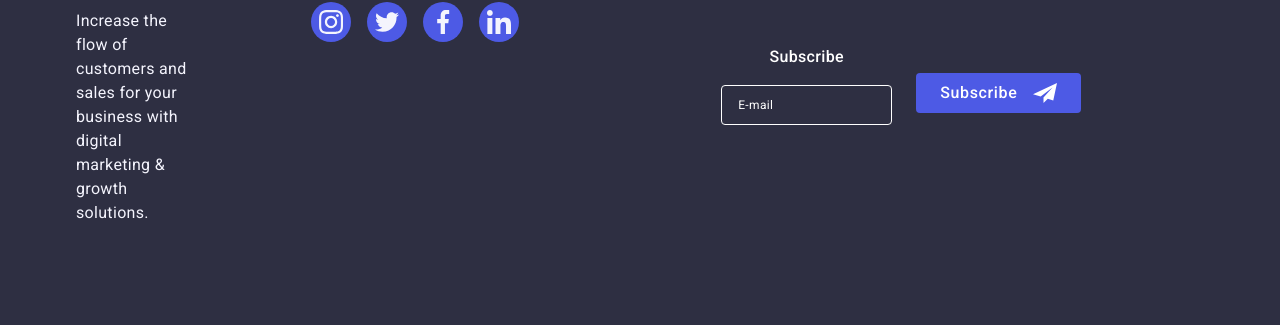
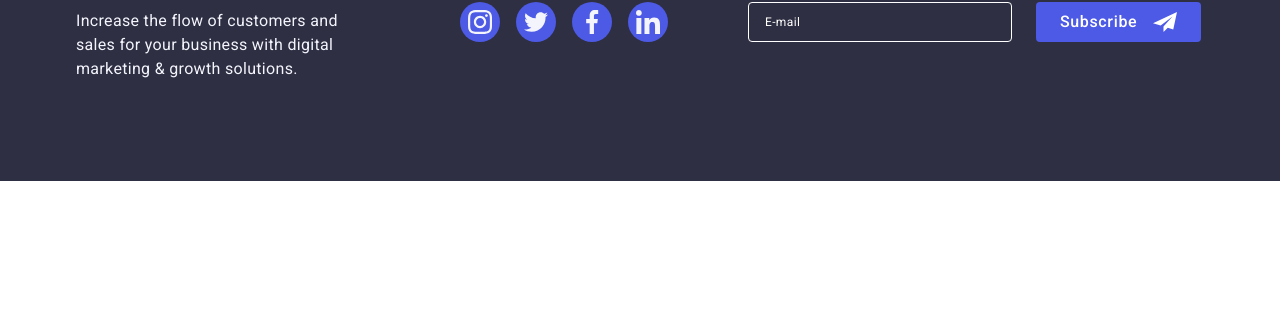
Before and after one commit to DariiaBabii/goit-markup-hw-06, a plain HTML site: page index.html in a window 1280 px wide. Shown: the part 3067-3392 px from the top of the page. After the commit the page ends 3248 px from the top, so only its background shows below. Drawn offline with nearby package versions, Linux system fonts and the light colour scheme; files whose address does not match are found by name.

Commit message:
changed input

```diff
--- a/css/styles.css
+++ b/css/styles.css
@@ -540,6 +540,16 @@ img {
   background-color: var(--pressed-state);
 }
 
+.social-button:focus,
+.social-button:hover {
+  background-color: var(--pressed-state);
+}
+
+.social-button.social-button-dark:focus,
+.social-button.social-button-dark:hover {
+  background-color: var(--success-color);
+}
+
 .team-member-icon {
   fill: currentColor;
 }
@@ -749,6 +759,10 @@ img {
     var(--transition-timing-function);
 }
 
+.footer-mail-icon {
+  fill: currentColor;
+}
+
 .button-mail {
   border-radius: 4px;
   display: flex;
@@ -803,40 +817,12 @@ button.button-portfolio {
 }
 /* #endregion Buttons */
 
-/* #region Footer */
+/*#region Footer */
+
 .footer {
+  padding-top: 96px;
+  padding-bottom: 96px;
   background-color: var(--dark-color);
-  padding: 96px 0;
-}
-
-@media only screen and (min-width: 768px) {
-  .footer {
-    padding-top: 100px;
-    padding-bottom: 100px;
-  }
-}
-
-.footer-flex {
-  display: flex;
-  flex-direction: column;
-  gap: 72px;
-  align-items: center;
-}
-
-@media only screen and (min-width: 768px) {
-  .footer-flex {
-    flex-direction: column;
-    justify-content: space-between;
-    gap: 80px;
-    align-items: center;
-  }
-}
-
-@media only screen and (min-width: 1158px) {
-  .footer-flex {
-    flex-direction: row;
-    gap: 80px;
-  }
 }
 
 .footer-container {
@@ -845,34 +831,24 @@ button.button-portfolio {
   gap: 72px;
 }
 
-@media only screen and (min-width: 768px) {
-  .footer-container {
-    flex-direction: row;
-    align-items: flex-start;
-    gap: 24px;
-  }
+.footer-container-section {
+  display: flex;
+  flex-direction: column;
+  align-items: center;
+  gap: 16px;
 }
 
-@media only screen and (min-width: 1158px) {
-  .footer-container {
-    flex-direction: row;
-    align-items: flex-start;
-    gap: 120px;
-  }
+.footer-text {
+  color: var(--light-bg-color);
+  font-weight: 400;
+  font-size: 16px;
+  line-height: 1.5;
+  letter-spacing: 0.02em;
+  max-width: 264px;
 }
 
-.footer-content {
-  display: flex;
-  flex-direction: column;
-  gap: 16px;
-  align-items: center;
-}
-
-@media only screen and (min-width: 768px) {
-  .footer-content {
-    display: flex;
-    align-items: flex-start;
-  }
+.footer-heading {
+  color: var(--white-color);
 }
 
 .footer-social {
@@ -909,28 +885,14 @@ button.button-portfolio {
   color: var(--white-color);
   max-width: 264px;
   font-weight: 500;
-  font-size: 16px;
-  line-height: 1.5;
-  letter-spacing: 0.02em;
 }
 
 .body-footer {
   color: var(--light-bg-color);
   max-width: 264px;
-  font-weight: 400;
-  font-size: 16px;
-  line-height: 1.5;
-  letter-spacing: 0.02em;
 }
 
-/* #endregion Footer */
-/* #region Fotter Form */
-
-.footer-mail-icon {
-  fill: currentColor;
-}
-
-.footer-form {
+.footer-container__form {
   width: 100%;
   display: flex;
   flex-direction: column;
@@ -938,72 +900,61 @@ button.button-portfolio {
   gap: 16px;
 }
 
-@media only screen and (min-width: 768px) {
-  .footer-form {
+.footer-container__form .input {
+  width: 100%;
+  max-width: 398px;
+}
+
+.footer-container__form-btn {
+  display: flex;
+  gap: 16px;
+}
+
+@media screen and (min-width: 768px) {
+  .footer-container {
     flex-direction: row;
-    align-items: center;
-    justify-content: center;
+    flex-wrap: wrap;
+    max-width: 528px;
+    column-gap: 24px;
+    row-gap: 72px;
+  }
+
+  .footer-container-section {
+    align-items: flex-start;
+  }
+
+  .footer-container__form {
+    flex-direction: row;
     gap: 24px;
+  }
+
+  .footer-container__form .input {
+    width: 264px;
   }
 }
 
-.footer-form-filled {
-  display: flex;
-  flex-direction: column;
-  gap: 16px;
-  width: 100%;
-}
+@media screen and (min-width: 1158px) {
+  .footer {
+    padding-top: 100px;
+    padding-bottom: 100px;
+  }
 
-.footer-form-filled .input-dark {
-  width: 100%;
-  margin-bottom: 16px;
-}
+  .footer-container {
+    flex-wrap: nowrap;
+    max-width: 1158px;
+    gap: unset;
+  }
 
-@media only screen and (min-width: 768px) {
-  .footer-form-filled {
-    width: auto;
-    flex-grow: 0;
-    max-width: 398px;
-    margin-bottom: 0;
+  .footer-container-section:nth-child(1) {
+    margin-right: 120px;
+  }
+
+  .footer-container-section:nth-child(2) {
+    margin-right: 80px;
   }
 }
 
-.footer-form-input {
-  padding: 8px 16px;
-  border: 1px solid var(--white-color);
-  border-radius: 4px;
-  max-width: 264px;
-  width: 100%;
-  height: 40px;
-  background-color: transparent;
-  outline: transparent;
-  color: var(--white-color);
-}
-
-.footer-form-label {
-  display: flex;
-  justify-content: space-around;
-  font-size: 16px;
-  line-height: 150%;
-  font-weight: 500;
-  letter-spacing: 0.02em;
-  color: var(--white-color);
-}
-
-.footer-form-input::placeholder {
-  font-weight: 400;
-  font-size: 12px;
-  line-height: 200%;
-  letter-spacing: 0.04em;
-  color: var(--white-color);
-}
-
-.footer-form button {
-  width: auto;
-  min-width: 160px;
-}
-
-/* #endregion Fotter Form */
+/*#endregion Footer */
 
 /* #region Modalwindow */
 
--- a/index.html
+++ b/index.html
@@ -405,19 +405,18 @@
     </main>
 
     <footer class="footer">
-      <div class="container footer-flex">
-        <div class="footer-container">
-          <div class="footer-content">
-            <a class="logo logo-footer" href="./index.html">
-              <span class="logo-web">WEB</span>STUDIO</a
+      <div class="container footer-container">
+        <div class="footer-container-section">
+          <a class="logo logo-footer" href="./index.html"
+            ><span class="logo-web">WEB</span>STUDIO</a
           >
-            <p class="body body-footer">
+          <p class="body footer-text">
             Increase the flow of customers and sales for your business with
             digital marketing & growth solutions.
           </p>
         </div>
-          <div class="footer-content">
-            <p class="body footer-content-heading">Social media</p>
+        <div class="footer-container-section">
+          <p class="body footer-heading">Social media</p>
           <ul class="footer-social">
             <li>
               <a href="#" target="_blank" class="footer-social-link">
@@ -449,17 +448,15 @@
             </li>
           </ul>
         </div>
-        </div>
-        <form class="footer-form" name="subscription">
-          <label class="footer-form-filled">
-            <span class="footer-form-label">Subscribe</span>
+        <div class="footer-container-section">
+          <p class="body-medium footer-heading">Subscribe</p>
+          <form class="footer-container__form" action="#" method="post">
             <input
               class="input input-dark"
               type="email"
               name="subscription_email"
               placeholder="E-mail"
             />
-          </label>
             <button class="button button-mail" type="submit">
               Subscribe
               <svg class="footer-mail-icon" width="24" height="24">
@@ -467,6 +464,7 @@
               </svg>
             </button>
           </form>
+        </div>
       </div>
     </footer>
 
```
Lines whose indentation alone changed are shown as unchanged.
